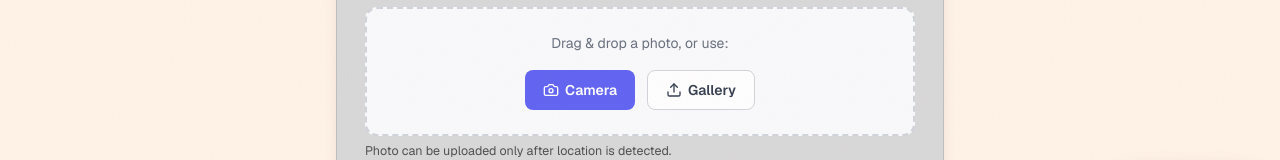
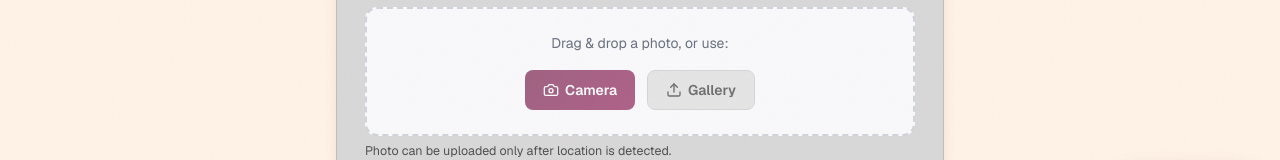
Before and after one commit to printingtaskweb-dot/betul-311, a React (Vite) app: page /complaint/new in a window 1280 px wide. Shown: the part 562-722 px from the top of the page. Built offline with nearby package versions, Linux system fonts and the light colour scheme; no server answers; the database is empty.

Commit message:
fix: resolve typescript compilation issues in PhotoUploader and watermarkPhoto

```diff
--- a/src/components/common/PhotoUploader.tsx
+++ b/src/components/common/PhotoUploader.tsx
@@ -6,6 +6,7 @@ interface PhotoUploaderProps {
   preview?: string | null;
   onClear?: () => void;
   uploading?: boolean;
+  disabled?: boolean;
 }
 
 export const PhotoUploader: React.FC<PhotoUploaderProps> = ({
@@ -13,12 +14,14 @@ export const PhotoUploader: React.FC<PhotoUploaderProps> = ({
   preview,
   onClear,
   uploading,
+  disabled,
 }) => {
   const fileInputRef = useRef<HTMLInputElement>(null);
   const cameraInputRef = useRef<HTMLInputElement>(null);
   const [dragging, setDragging] = useState(false);
 
   const handleFile = (file: File) => {
+    if (disabled || uploading) return;
     if (file && file.type.startsWith('image/')) {
       onFileSelected(file);
     }
@@ -101,24 +104,30 @@ export const PhotoUploader: React.FC<PhotoUploaderProps> = ({
         <div style={{ display: 'flex', gap: 12, justifyContent: 'center' }}>
           <button
             type="button"
+            disabled={disabled || uploading}
             onClick={() => cameraInputRef.current?.click()}
             style={{
               display: 'flex', alignItems: 'center', gap: 6,
               padding: '10px 18px', borderRadius: 8, border: 'none',
-              background: '#6366f1', color: '#fff', fontWeight: 600,
-              cursor: 'pointer', fontSize: 14,
+              background: 'var(--primary-gradient, #660033)', color: '#fff', fontWeight: 600,
+              cursor: (disabled || uploading) ? 'not-allowed' : 'pointer',
+              opacity: (disabled || uploading) ? 0.6 : 1,
+              fontSize: 14,
             }}
           >
             <Camera size={16} /> Camera
           </button>
           <button
             type="button"
+            disabled={disabled || uploading}
             onClick={() => fileInputRef.current?.click()}
             style={{
               display: 'flex', alignItems: 'center', gap: 6,
-              padding: '10px 18px', borderRadius: 8, border: '1.5px solid #d1d5db',
-              background: '#fff', color: '#374151', fontWeight: 600,
-              cursor: 'pointer', fontSize: 14,
+              padding: '10px 18px', borderRadius: 8, border: '1.5px solid var(--theme-component-border, #bfbfbf)',
+              background: 'var(--theme-component, #d9d9d9)', color: 'var(--gray-800, #374151)', fontWeight: 600,
+              cursor: (disabled || uploading) ? 'not-allowed' : 'pointer',
+              opacity: (disabled || uploading) ? 0.6 : 1,
+              fontSize: 14,
             }}
           >
             <Upload size={16} /> Gallery
--- a/src/lib/watermarkPhoto.ts
+++ b/src/lib/watermarkPhoto.ts
@@ -149,8 +149,7 @@ function drawWatermarked(
     lines.push({ text: tag, size: smallSize, weight: '700' });
   }
 
-  let bannerHeight = pad;
-  for (const l of lines) bannerHeight += lineGap;
+  let bannerHeight = pad + lines.length * lineGap;
   bannerHeight += Math.round(pad * 0.5);
 
   const bannerTop = height - bannerHeight;
```
